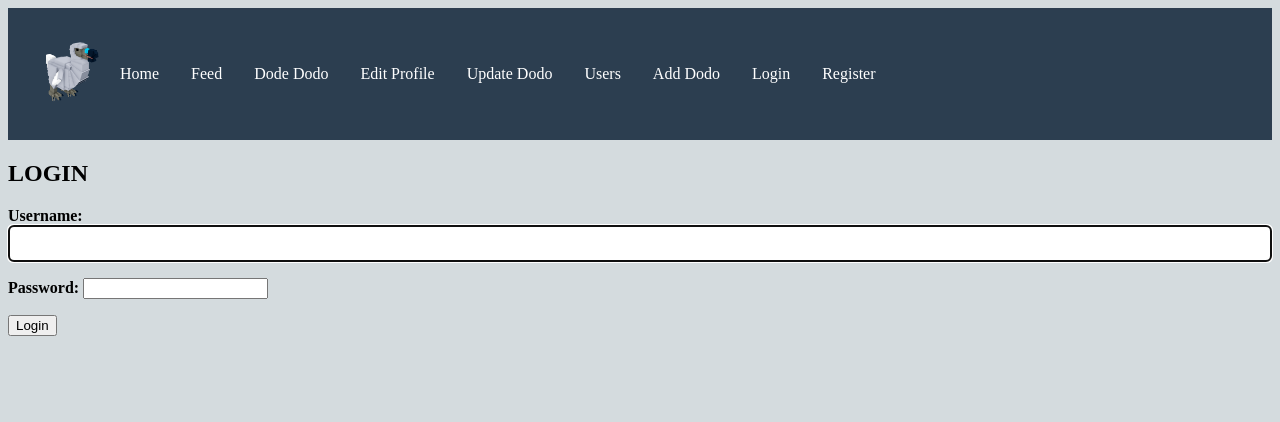
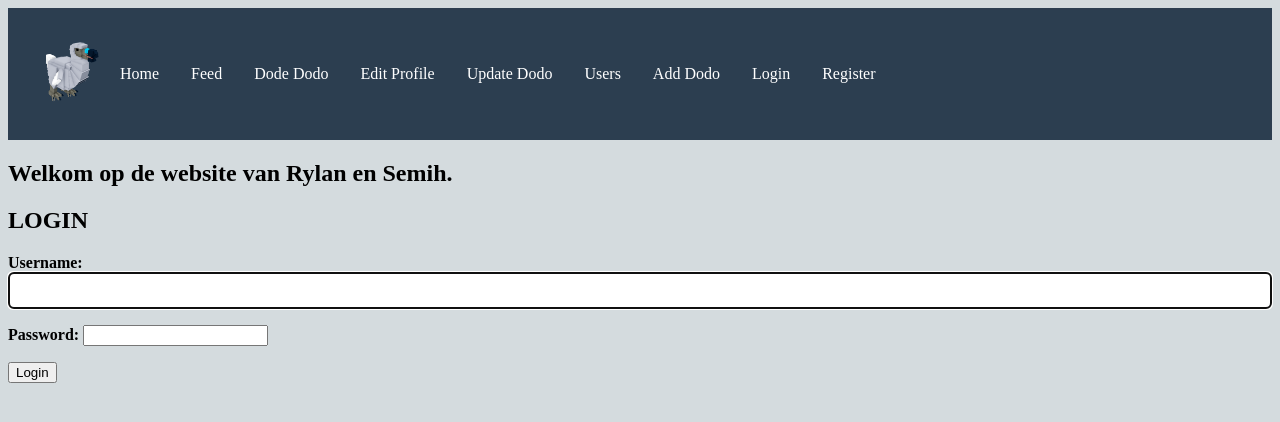
Before and after one commit to RylanRRB/Dodo_Django_Rylan_en_Semih, a Django app: page /login/ in a window 1280 px wide. Shown: the top 422 px of the page. Run offline with Django 5.2, Linux system fonts and the light colour scheme.

Commit message:
Welkom op website login

```diff
--- a/dodo/base/templates/registration/login.html
+++ b/dodo/base/templates/registration/login.html
@@ -1,6 +1,7 @@
 {% extends "base/base.html" %}
 
 {% block content %}
+    <h2>Welkom op de website van Rylan en Semih.</h2>
     <h2>LOGIN</h2>
     <form method="POST">
         {% csrf_token %}
```
